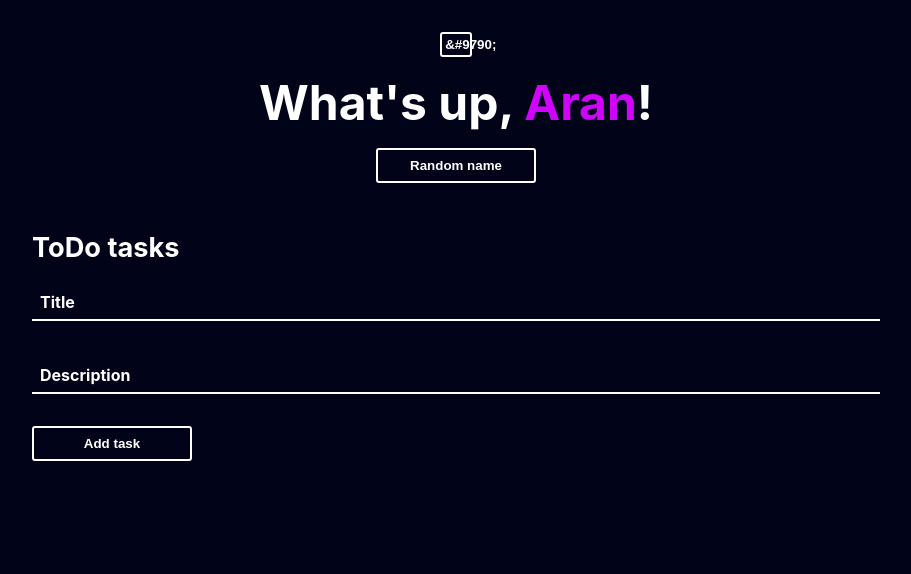
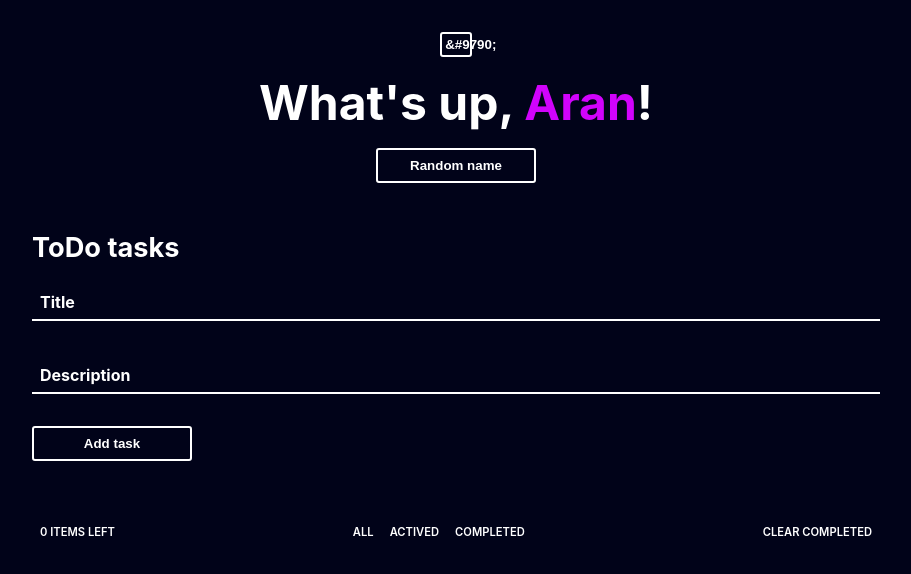
Before and after one commit to AranBeitia/react-todo, a React (Create React App) app: page / in a window 1280 px wide. Shown: the top 574 px of the page, without its empty margins (184-1095 px from the left). Built offline with nearby package versions, Linux system fonts and the light colour scheme.

Commit message:
filter finished

```diff
--- a/src/components/App/App.js
+++ b/src/components/App/App.js
@@ -16,9 +16,10 @@ class App extends React.Component {
 	constructor(props) {
 		super(props)
 		this.state = {
-			theme: 'dark',
 			userName: '',
 			counter: 0,
+			theme: 'dark',
+			showItems: 'all',
 			list: [],
 		}
 	}
@@ -49,15 +50,7 @@ class App extends React.Component {
 	}
 
 	handleFilter = (filterName) => {
-		if (filterName === 'all') {
-			this.setState({ list: this.state.list })
-		}
-		if (filterName === 'actived') {
-			this.setState({ list: this.state.list.filter((item) => !item.done) })
-		}
-		if (filterName === 'completed') {
-			this.setState({ list: this.state.list.filter((item) => item.done) })
-		}
+		this.setState({ showItems: filterName })
 	}
 
 	clearCompleted = () => {
@@ -104,8 +97,17 @@ class App extends React.Component {
 	}
 
 	render() {
-		const { counter, list, theme } = this.state
+		const { counter, theme } = this.state
 		const themeMode = theme === 'light' ? lightTheme : darkTheme
+		let { list, showItems } = this.state
+
+		if (showItems === 'all') {
+			list = this.state.list
+		} else if (showItems === 'actived') {
+			list = list.filter((item) => !item.done)
+		} else if (showItems === 'completed') {
+			list = list.filter((item) => item.done)
+		}
 
 		return (
 			<ThemeProvider theme={themeMode}>
--- a/src/components/FilterList/FilterItem/FilterItem.style.js
+++ b/src/components/FilterList/FilterItem/FilterItem.style.js
@@ -3,5 +3,9 @@ import styled from 'styled-components'
 const FilterItemList = styled.li`
 	padding: 0 0.5rem;
 	cursor: pointer;
+
+	&:hover {
+		color: ${({ theme }) => theme.toggleBorder};
+	}
 `
 export default FilterItemList
--- a/src/components/FilterList/FilterList.js
+++ b/src/components/FilterList/FilterList.js
@@ -1,5 +1,5 @@
 import React from 'react'
-import { Filter, FilterLink } from './Filter.style'
+import { Filter, FilterLink } from './FilterList.style'
 import FilterItem from './FilterItem'
 class FilterList extends React.Component {
 	render() {
--- a/src/components/TodoList/TodoList.js
+++ b/src/components/TodoList/TodoList.js
@@ -19,13 +19,11 @@ class TodoList extends React.Component {
 
 		return (
 			<section className="todo-list">
-				{taskList.length > 0 && (
-					<FilterList
-						taskList={taskList}
-						clearCompleted={clearCompleted}
-						handleFilter={handleFilter}
-					/>
-				)}
+				<FilterList
+					taskList={taskList}
+					clearCompleted={clearCompleted}
+					handleFilter={handleFilter}
+				/>
 				<DragDropContext
 					onDragEnd={(result) => {
 						const { source, destination } = result
```
Also changed, not shown: src/components/FilterList/FilterList.style.js (renamed from src/components/FilterList/Filter.style.js).
